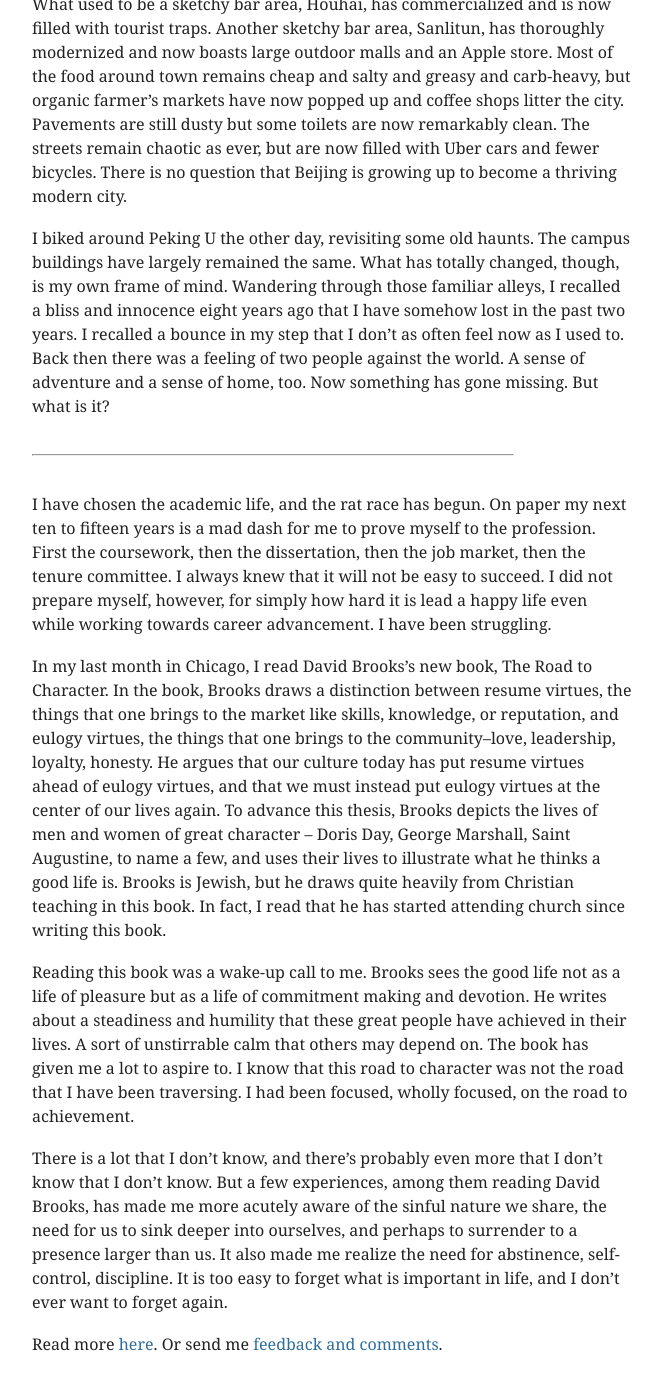
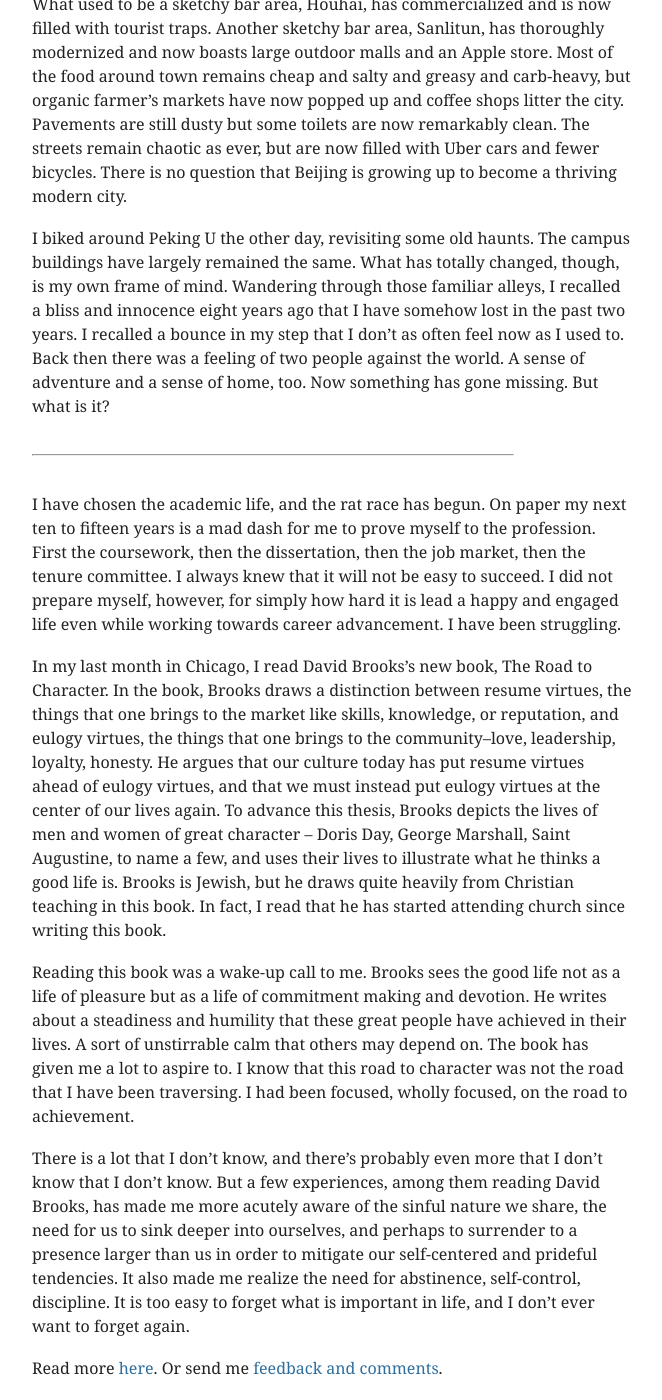
Before and after one commit to mbwong/mbwong.github.com, a Jekyll site: the page built from _posts/2015-06-15-reflections-from-beijing.md, in a window 1280 px wide and 1400 px high, scrolled down 2372 px. Shown: the whole window, without its empty margins (308-970 px from the left). Built offline with Jekyll 4.4.1, drawn with Linux system fonts in a browser that asks for light colours; before the commit the page ends 3748 px from its top, so only the background shows below that.

Commit message:
Update 2015-06-15-reflections-from-beijing.md

```diff
--- a/_posts/2015-06-15-reflections-from-beijing.md
+++ b/_posts/2015-06-15-reflections-from-beijing.md
@@ -32,10 +32,10 @@ I biked around Peking U the other day, revisiting some old haunts. The campus bu
 
 ------
 
-I have chosen the academic life, and the rat race has begun. On paper my next ten to fifteen years is a mad dash for me to prove myself to the profession. First the coursework, then the dissertation, then the job market, then the tenure committee. I always knew that it will not be easy to succeed. I did not prepare myself, however, for simply how hard it is lead a happy life even while working towards career advancement. I have been struggling.
+I have chosen the academic life, and the rat race has begun. On paper my next ten to fifteen years is a mad dash for me to prove myself to the profession. First the coursework, then the dissertation, then the job market, then the tenure committee. I always knew that it will not be easy to succeed. I did not prepare myself, however, for simply how hard it is lead a happy and engaged life even while working towards career advancement. I have been struggling.
 
 In my last month in Chicago, I read David Brooks's new book, The Road to Character. In the book, Brooks draws a distinction between resume virtues, the things that one brings to the market like skills, knowledge, or reputation, and eulogy virtues, the things that one brings to the community--love, leadership, loyalty, honesty. He argues that our culture today has put resume virtues ahead of eulogy virtues, and that we must instead put eulogy virtues at the center of our lives again. To advance this thesis, Brooks depicts the lives of men and women of great character -- Doris Day, George Marshall, Saint Augustine, to name a few, and uses their lives to illustrate what he thinks a good life is. Brooks is Jewish, but he draws quite heavily from Christian teaching in this book. In fact, I read that he has started attending church since writing this book.
 
 Reading this book was a wake-up call to me. Brooks sees the good life not as a life of pleasure but as a life of commitment making and devotion. He writes about a steadiness and humility that these great people have achieved in their lives. A sort of unstirrable calm that others may depend on. The book has given me a lot to aspire to. I know that this road to character was not the road that I have been traversing. I had been focused, wholly focused, on the road to achievement.
 
-There is a lot that I don't know, and there's probably even more that I don't know that I don't know. But a few experiences, among them reading David Brooks, has made me more acutely aware of the sinful nature we share, the need for us to sink deeper into ourselves, and perhaps to surrender to a presence larger than us. It also made me realize the need for abstinence, self-control, discipline. It is too easy to forget what is important in life, and I don't ever want to forget again.
+There is a lot that I don't know, and there's probably even more that I don't know that I don't know. But a few experiences, among them reading David Brooks, has made me more acutely aware of the sinful nature we share, the need for us to sink deeper into ourselves, and perhaps to surrender to a presence larger than us in order to mitigate our self-centered and prideful tendencies. It also made me realize the need for abstinence, self-control, discipline. It is too easy to forget what is important in life, and I don't ever want to forget again.
```
